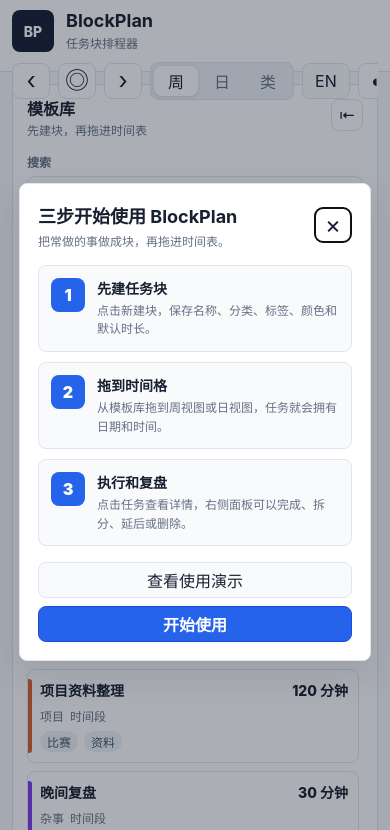
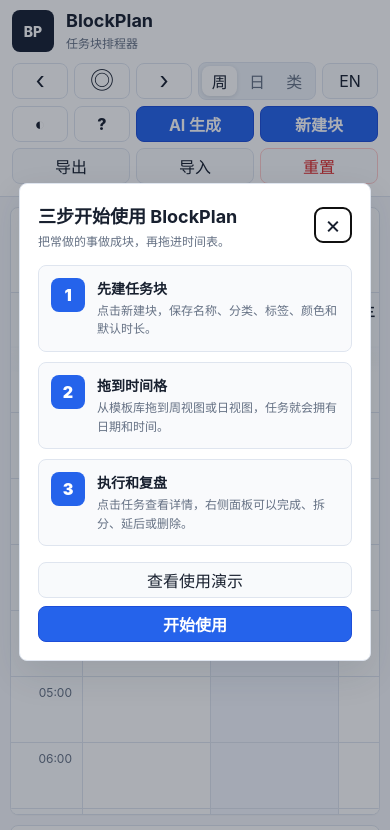
Before and after one commit to WanderLandWalker/blockplan, an Electron app: page index.html in a window 390 px wide. Shown: the top 830 px of the page. Drawn offline with Linux system fonts and the light colour scheme.

Commit message:
Improve Android layout and versioning

```diff
--- a/electron/preload.js
+++ b/electron/preload.js
@@ -2,5 +2,5 @@
 
 contextBridge.exposeInMainWorld("blockplanShell", {
   platform: "windows",
-  version: "0.2.7",
+  version: "0.2.8",
 });
--- a/package.json
+++ b/package.json
@@ -1,6 +1,6 @@
 {
   "name": "blockplan",
-  "version": "0.2.7",
+  "version": "0.2.8",
   "private": true,
   "description": "BlockPlan task-block scheduler for web, Windows, and Android.",
   "main": "electron/main.js",
--- a/styles.css
+++ b/styles.css
@@ -1687,37 +1687,100 @@
 @media (max-width: 860px) {
   :root {
     --sidebar: 1fr;
+    --topbar-height: auto;
     --hour-height: 66px;
+  }
+
+  body {
+    overflow-x: hidden;
+  }
+
+  .app-shell {
+    grid-template-rows: auto 1fr;
   }
 
   .topbar {
     height: auto;
-    min-height: var(--topbar-height);
-    align-items: flex-start;
-    flex-wrap: wrap;
+    min-height: 0;
+    align-items: stretch;
+    flex-direction: column;
     width: 100%;
     max-width: 100vw;
-    padding: 10px 12px;
+    padding: 10px 12px 12px;
     gap: 10px;
   }
 
   .brand {
     min-width: 0;
+    width: 100%;
   }
 
   .toolbar {
+    display: grid;
     width: 100%;
-    overflow-x: auto;
-    padding-bottom: 2px;
+    grid-template-columns: repeat(12, minmax(0, 1fr));
+    gap: 6px;
+    overflow: visible;
+    padding-bottom: 0;
+  }
+
+  .toolbar > * {
+    min-width: 0;
+  }
+
+  .toolbar .icon-button,
+  .toolbar .language-button,
+  .toolbar .theme-button,
+  .toolbar .help-button {
+    grid-column: span 2;
+    width: auto;
+    min-height: 36px;
+  }
+
+  .toolbar .segmented {
+    grid-column: span 4;
+    display: grid;
+    grid-template-columns: repeat(3, 1fr);
+  }
+
+  .toolbar .segment {
+    padding: 0;
+  }
+
+  .toolbar .primary-button {
+    grid-column: span 4;
+  }
+
+  .toolbar #exportDataButton,
+  .toolbar #importDataButton,
+  .toolbar #resetDataButton {
+    grid-column: span 4;
+    padding: 0 8px;
   }
 
   .workspace {
+    display: flex;
+    flex-direction: column;
     width: 100%;
     max-width: 100vw;
     height: auto;
-    min-height: calc(100vh - var(--topbar-height));
-    grid-template-columns: 1fr;
-    overflow: clip;
+    min-height: 0;
+    grid-template-columns: none;
+    gap: 10px;
+    padding: 10px;
+    overflow: visible;
+  }
+
+  .planner-area {
+    order: 1;
+  }
+
+  .task-library {
+    order: 2;
+  }
+
+  .detail-drawer {
+    order: 3;
   }
 
   .task-library,
@@ -1729,7 +1792,9 @@
   }
 
   .planner-area {
-    min-height: 620px;
+    height: min(72vh, 680px);
+    min-height: 520px;
+    max-height: 680px;
   }
 
   .legend {
```
Also changed, not shown: README.en.md (+6 -5 lines), docs/USAGE_GUIDE.en.md (+4 -4 lines), docs/USAGE_GUIDE.md (+4 -4 lines), README.md, 1 other file.
